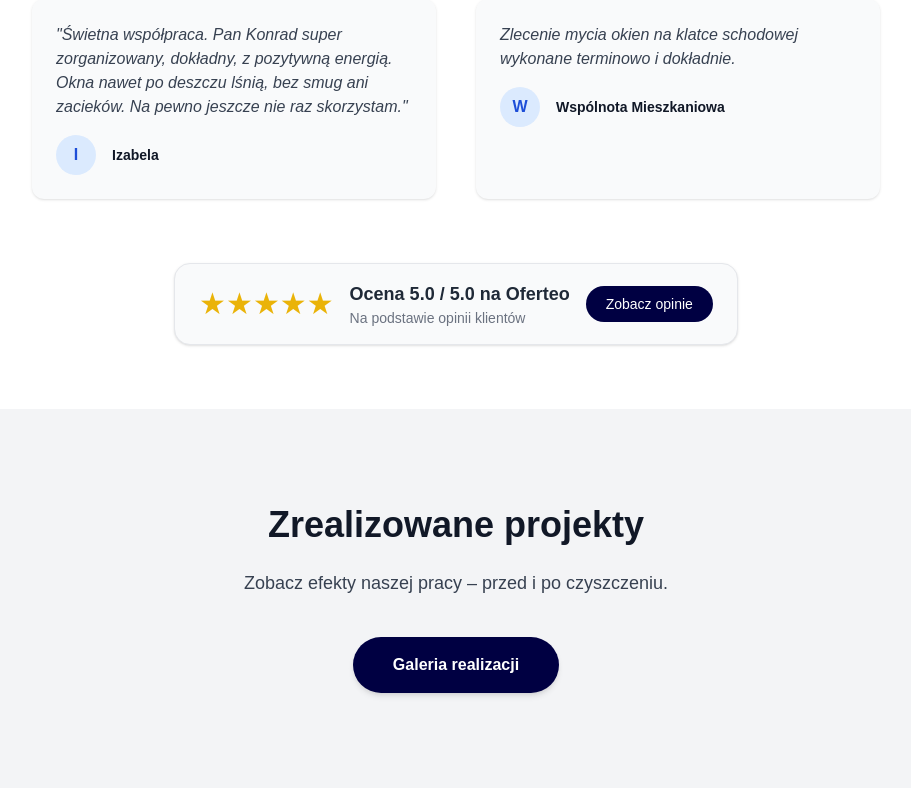
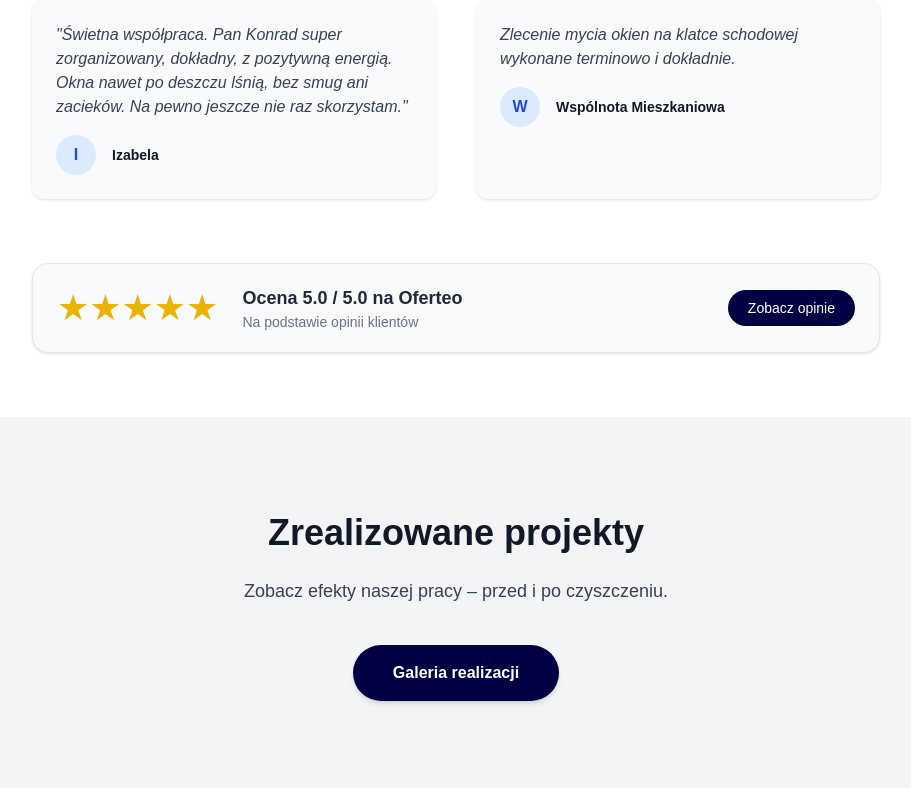
Before and after one commit to MaritLab/czystepanele, a Django app: page / in a window 1280 px wide. Shown: the part 2669-3457 px from the top of the page, without its empty margins (184-1095 px from the left). Run offline with Django 5.2, Linux system fonts and the light colour scheme; some libraries are stand-ins or nearby versions; some web fonts are replaced.

Commit message:
major update

```diff
--- a/main/templates/index.html
+++ b/main/templates/index.html
@@ -193,30 +193,31 @@
 </section>
 
 <section class="py-16 bg-white" id="opinie-oferteo">
-  <div class="max-w-4xl mx-auto px-6 text-center">
-
-    <div class="inline-flex items-center gap-4 px-6 py-4 bg-[#F9FAFB] border border-gray-200 rounded-2xl shadow hover:shadow-md transition">
+  <div class="max-w-4xl mx-auto px-6">
+    <div class="flex flex-col sm:flex-row items-center gap-4 sm:gap-6 px-6 py-5 bg-[#F9FAFB] border border-gray-200 rounded-2xl shadow hover:shadow-md transition text-center sm:text-left overflow-hidden">
 
       <!-- Ikona gwiazdek -->
-      <div class="text-yellow-500 text-3xl">
+      <div class="text-yellow-500 text-3xl sm:text-4xl">
         ★★★★★
       </div>
 
       <!-- Treść -->
-      <div class="text-left">
+      <div class="flex-1">
         <p class="text-lg font-semibold text-gray-800">Ocena 5.0 / 5.0 na Oferteo</p>
         <p class="text-sm text-gray-500">Na podstawie opinii klientów</p>
       </div>
 
       <!-- CTA -->
-      <a href="https://www.oferteo.pl/czystepanele-pl-mycie-okien-i-instalacji-fotowoltaicznych-konrad-kusajda/firma/5818381" target="_blank" rel="noopener noreferrer"
-        class="ml-auto bg-[#000042] hover:bg-[#1E3A8A] text-white text-sm font-medium px-5 py-2 rounded-full transition">
+      <a href="https://www.oferteo.pl/czystepanele-pl-mycie-okien-i-instalacji-fotowoltaicznych-konrad-kusajda/firma/5818381"
+         target="_blank" rel="noopener noreferrer"
+         class="bg-[#000042] hover:bg-[#1E3A8A] text-white text-sm font-medium px-5 py-2 rounded-full transition whitespace-nowrap">
         Zobacz opinie
       </a>
+
     </div>
-
   </div>
 </section>
+
 
 <!-- REALIZACJE -->
 <section class="py-24 bg-gray-100" id="realizacje">
```
